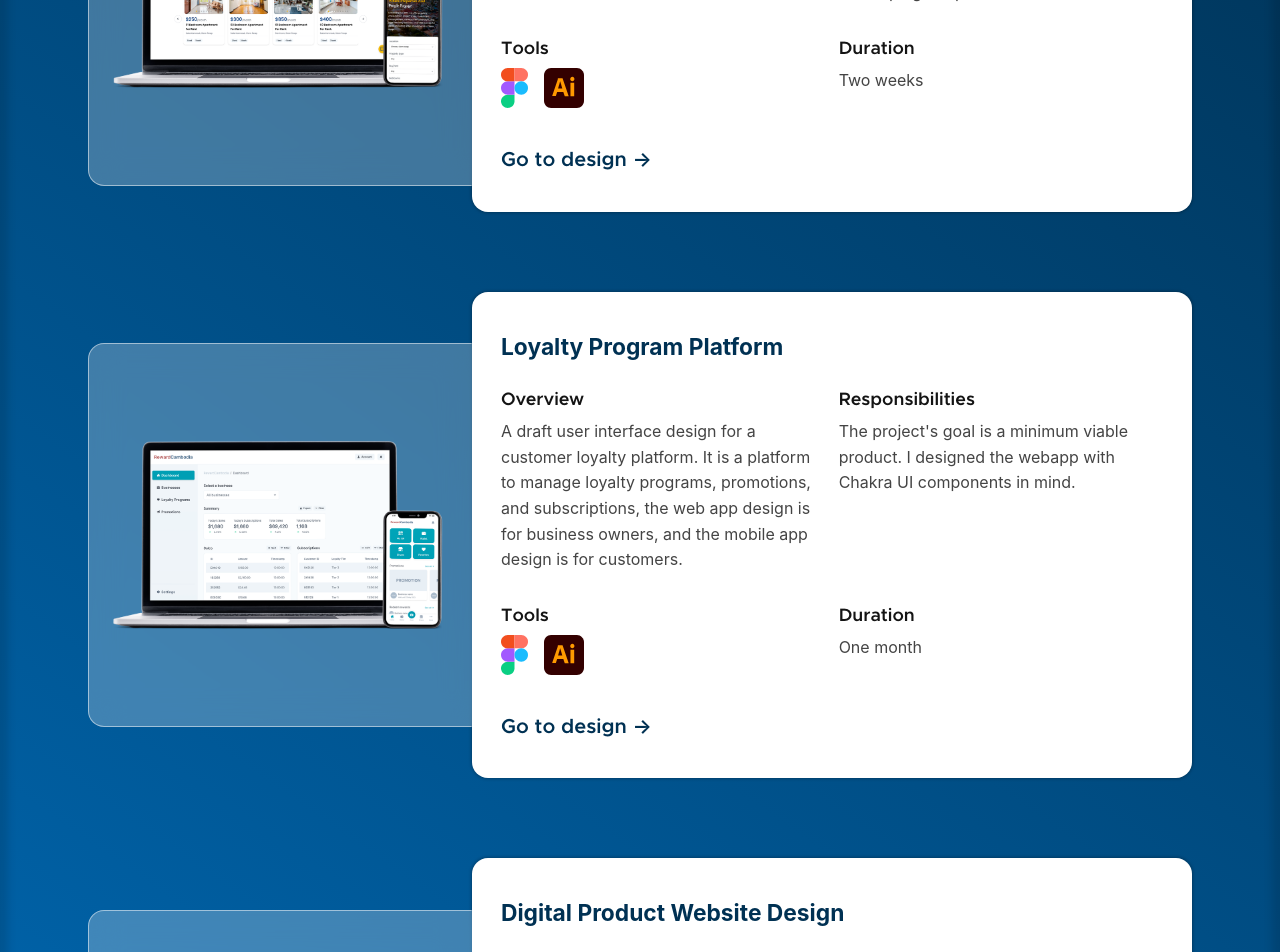
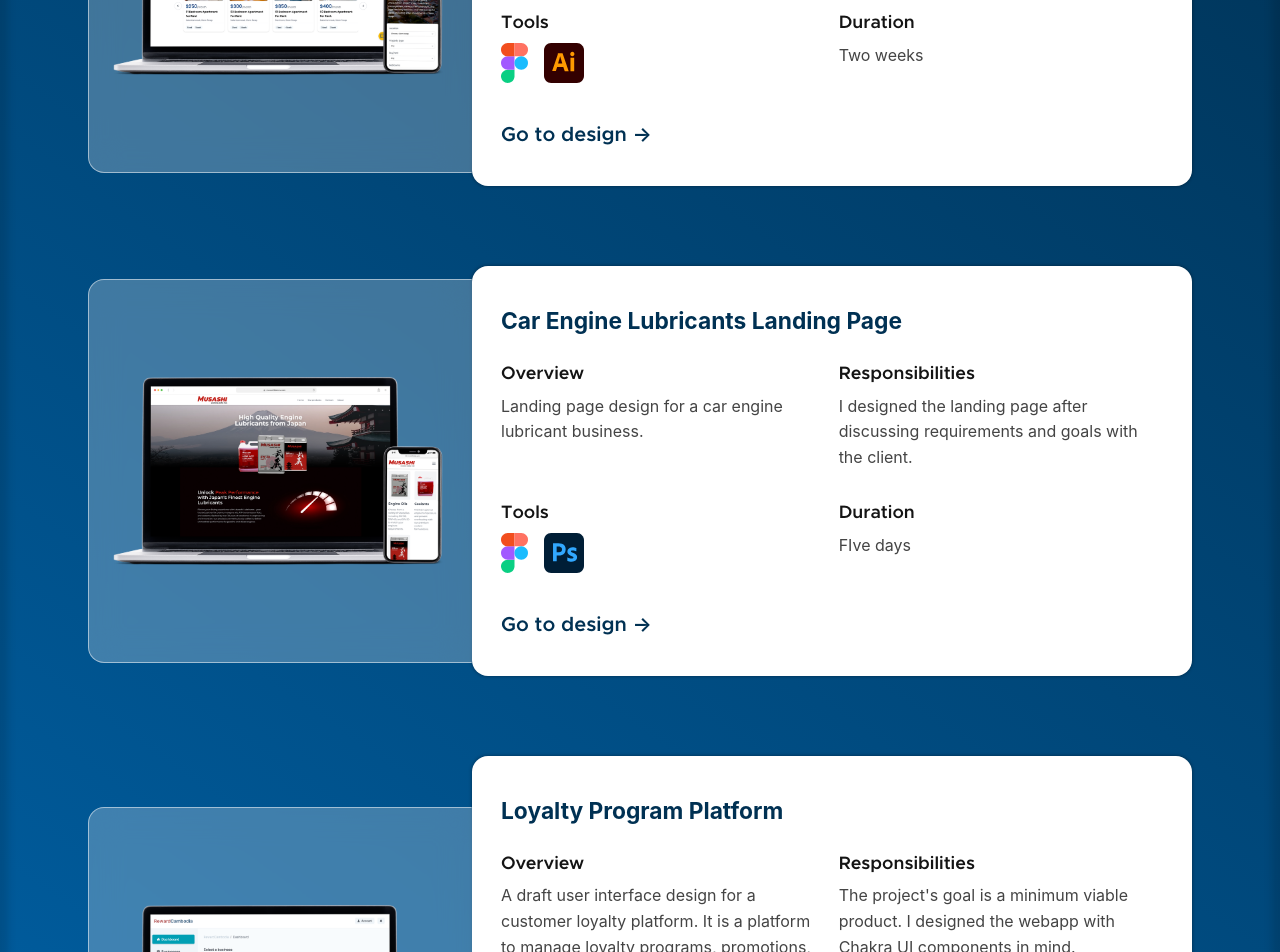
Before and after one commit to masayaShinoda/masaya-sveltekit-portfolio, a SvelteKit app: page /ui-design in a window 1280 px wide. Shown: the part 780-1732 px from the top of the page. Built offline with nearby package versions, Linux system fonts and the light colour scheme; a web font is replaced by a local one.

Commit message:
update portf

```diff
--- a/src/routes/(default)/ui-design/+page.svelte
+++ b/src/routes/(default)/ui-design/+page.svelte
@@ -43,11 +43,21 @@
             id: 'real-estate-listing-platform',
             name: 'Real Estate Listing Website',
             overview: `Website design for a local real estate listing company.`,
-            responsibilities: `I was responsible for turning wireframes into responsive web design screens and prototypes. I will also be responsible for developing the platform as well.`,
+            responsibilities: `I was responsible for turning wireframes into responsive web design screens and prototypes.`,
             tools: ['Figma', 'Adobe Illustrator'],
             duration: 'Two weeks',
             link: 'https://www.figma.com/file/wmlrymmwZ2UaJGmxgmt92C/hunter-real-estate-ui?type=design&node-id=1403%3A3151&mode=design&t=OLCt27YVfvHHfQhP-1',
             image: '/images/mockups/real-estate-listing-website-mockup_result.png'
+        },
+        {
+            id: 'car-engine-lubricants-website',
+            name: 'Car Engine Lubricants Landing Page',
+            overview: `Landing page design for a car engine lubricant business.`,
+            responsibilities: `I designed the landing page after discussing requirements and goals with the client.`,
+            tools: ['Figma', 'Adobe Photoshop'],
+            duration: 'FIve days',
+            link: 'https://www.figma.com/design/EPnevgG2UfnhisxLTweCDb/musashi-website?node-id=1403%3A3151&t=aBZ0LHQt0hd1jFCe-1',
+            image: '/images/mockups/car-engine-lubricant-website-mockup_result.png'
         },
 		{
 			id: 'loyalty-program-platform',
@@ -61,7 +71,7 @@
 		},
 		{
 			id: 'ut-market-website',
-			name: 'Digital Product Website Design',
+			name: 'App Marketing Website Design',
 			overview: `Landing page and informational website for all products related to the UT Market digital platform.`,
 			responsibilities: `After discussions with the marketing and business teams on what contents and features are needed on the website, I was responsible for designing the UI screens and some illustrations to best welcome new visitors to our site.`,
 			tools: ['Figma', 'Adobe Illustrator'],
```
